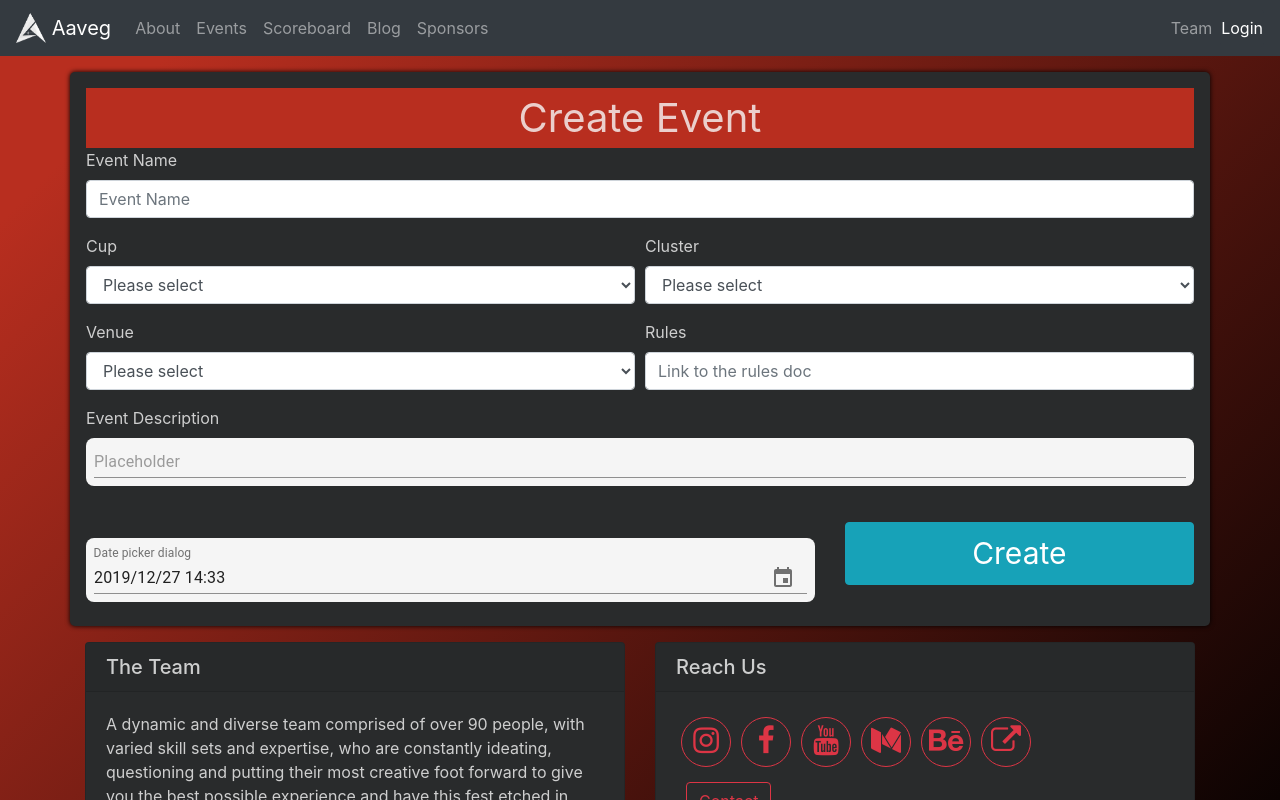
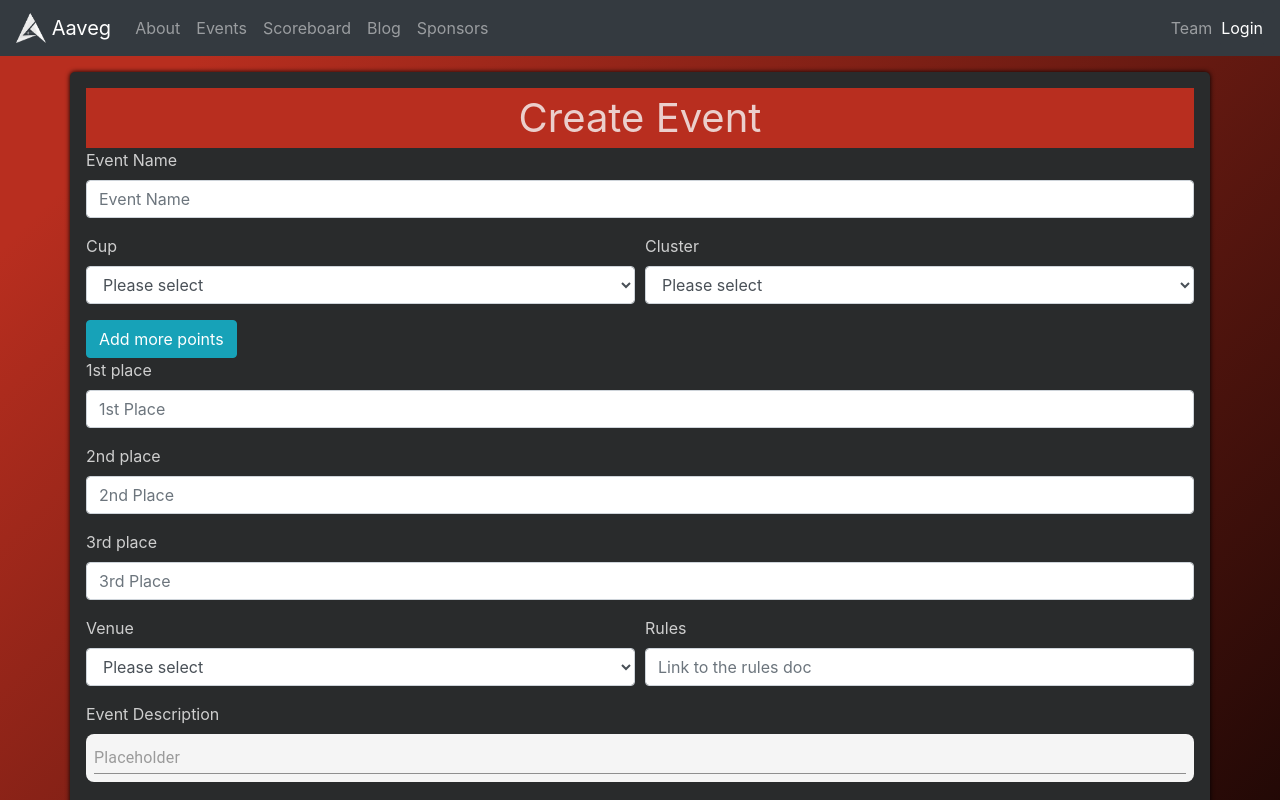
Before and after one commit to AananthV/AavegFrontend, a React (Create React App) app: page /admin/create_event in a window 1280 px wide. Shown: the top 800 px of the page. Built offline with nearby package versions, Linux system fonts and the light colour scheme.

Commit message:
Dynamic points field

```diff
--- a/src/admin/CreateEvent.js
+++ b/src/admin/CreateEvent.js
@@ -36,13 +36,26 @@ class CreateEvent extends Component {
             points:[],
             error:false,
             success:false,
-            errors:[]
+            errors:[],
+            numPoints:[]
         }
     }
     handleStartTime(e,s){
         let startTime = new Date(s)
         this.setState({startTime:s})
     }
+
+    addField(e){
+        var numPoints = [...this.state.numPoints]
+        if(numPoints.length>0){
+            numPoints.push(numPoints[numPoints.length-1]+1)
+        }
+        else{
+            numPoints.push(4)
+        }
+        this.setState({numPoints:numPoints})
+    }
+
     handleChange (e) {
         if(e.target.id==="name"){
             this.setState({name:e.target.value})
@@ -61,6 +74,11 @@ class CreateEvent extends Component {
         }
         else if(e.target.id==="description"){
             this.setState({description:e.target.value})
+        }
+        else if(e.target.name==="points"){
+            var arr = [...this.state.points]
+            arr[parseInt(e.target.id)-1]=e.target.value
+            this.setState({points:arr})
         }
     }
 
@@ -129,6 +147,29 @@ class CreateEvent extends Component {
                         </Form.Control>
                     </Form.Group>
                     </Form.Row>
+                    <div id="p">
+                    <Button variant="info" onClick={this.addField.bind(this)}>Add more points</Button>
+                    <Form.Group>
+                        <Form.Label>1st place</Form.Label>
+                        <Form.Control name="points" id="1" placeholder="1st Place" onChange={this.handleChange.bind(this)}/>
+                    </Form.Group>
+                    <Form.Group>
+                        <Form.Label>2nd place</Form.Label>
+                        <Form.Control name="points" id="2" placeholder="2nd Place" onChange={this.handleChange.bind(this)}/>
+                    </Form.Group>
+                    <Form.Group>
+                        <Form.Label>3rd place</Form.Label>
+                        <Form.Control name="points" id="3" placeholder="3rd Place" onChange={this.handleChange.bind(this)}/>
+                    </Form.Group>
+                    {(this.state.numPoints).map((item,index)=>{
+                        return (
+                            <Form.Group>
+                        <Form.Label>{item} Place</Form.Label>
+                        <Form.Control name="points" id={item} placeholder={item+"th Place"} onChange={this.handleChange.bind(this)}/>
+                        </Form.Group>
+                        )
+                    })}
+                    </div>
                     <Form.Row>
                     <Form.Group as={Col} controlId="venue">
                         <Form.Label>Venue</Form.Label>
--- a/src/pages/EventDetails.js
+++ b/src/pages/EventDetails.js
@@ -64,8 +64,8 @@ class PointsTable extends Component {
 
 class TimeVenueRules extends Component {
   render() {
-    const date = this.props.date.split('T')[0]
-    const time = (new Date(this.props.time.split('T'))).toLocaleTimeString()
+    const date = this.props.date
+    const time = this.props.time
     return (
       <Row className="justify-content-around pb-3 p-md-0">
         <IconButton icon="fa fa-map-marker fa-2x">{this.props.venue}</IconButton>
@@ -99,6 +99,7 @@ class EventDetails extends Component {
     axios.get(
       process.env.REACT_APP_API_BASE_URL + 'api/events/' + event_id
     ).then(res => {
+      console.log(res)
       if (res.data.length > 0) {
         this.setState({ loaded: true, event: res.data[0].details[0] })
         console.log(res.data[0].details[0]);
```
